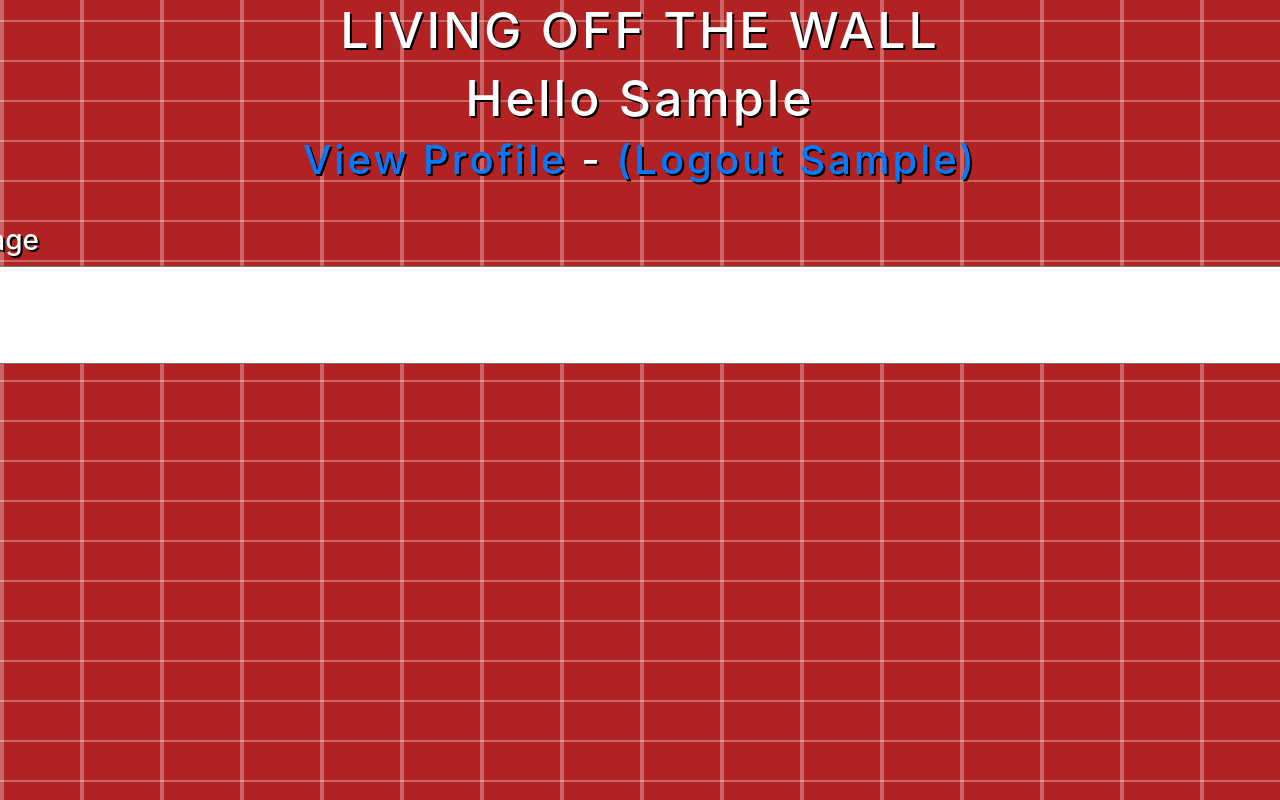
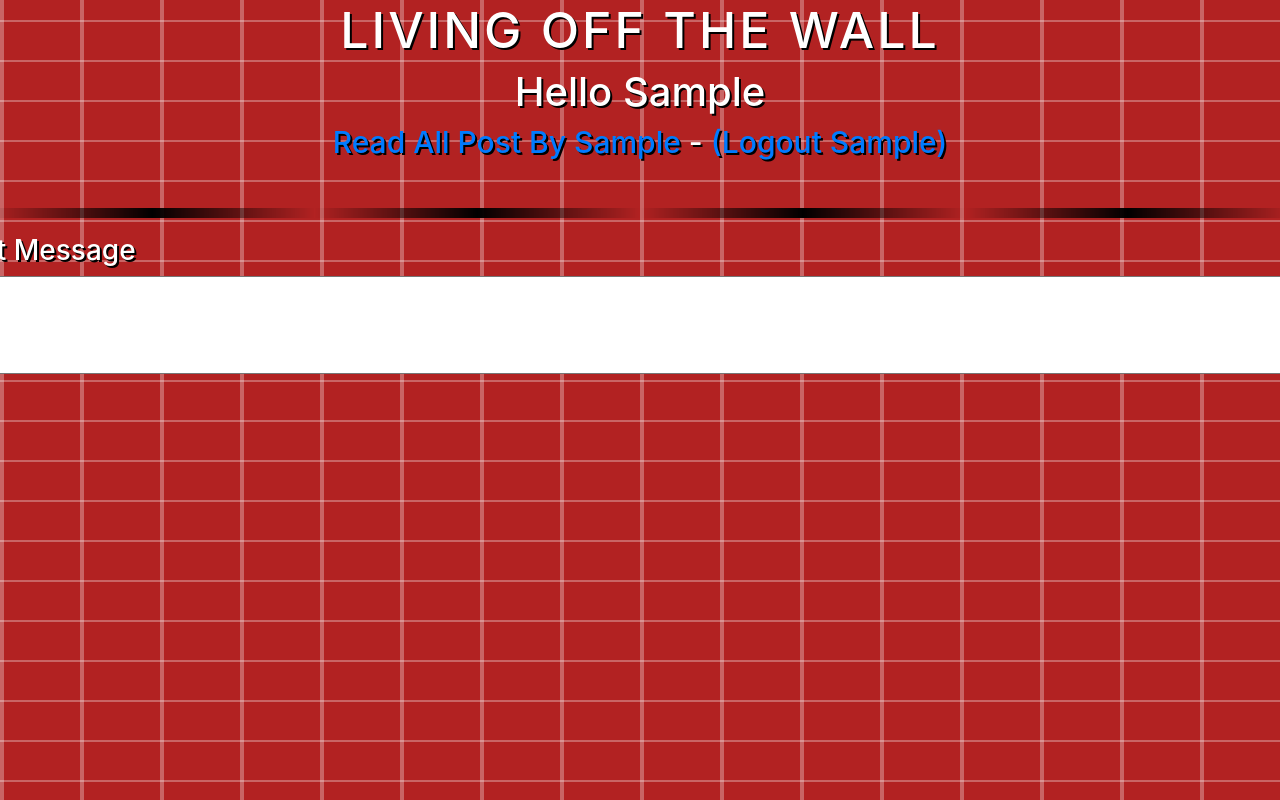
Before and after one commit to RevHam1/Living-Off-The-Wall-2, a Django app: template login/templates/login/success.html in a window 1280 px wide. Run offline with Django 5.2, Linux system fonts and the light colour scheme; the template is opened without the code that fills it, so the values that code supplies are empty; the visitor is signed in with stand-in values (Sample User, id 1); some libraries are stand-ins or nearby versions.

Commit message:
modified CSS for index, profile and success.html

```diff
--- a/login/static/styles.css
+++ b/login/static/styles.css
@@ -46,23 +96,29 @@
   text-align: center;
 }
 
+.title-2 {
+  color: white;
+  font-size: 40px;
+  text-shadow: 2px 2px black;
+  letter-spacing: normal;
+  text-align: center;
+}
+
+.title-3 {
+  font-size: 30px;
+  letter-spacing: normal;
+  text-align: center;
+}
+
 .title-logout {
   margin-bottom: 40px;
   font-size: 40px;
 }
 
-/* Sections inside the container */
-.section {
-  width: 100%;
-  max-width: 450px; /* Limits width for readability */
-  margin: 20px auto; /* Centers sections */
-  display: block; /* Avoids inline issues */
-}
-
 /* Button improvements */
-.button-msg {
-  background-color: blue;
-  color: white;
+.button-msg,
+.button-com,
+.button-like {
   padding: 10px;
   border-radius: 5px;
   margin-top: 10px;
--- a/login/templates/login/profile.html
+++ b/login/templates/login/profile.html
@@ -18,7 +18,9 @@
     <div id="container">
       <h1 class="title">LIVING OFF THE WALL</h1>
 
-      <h1>You Are Viewing All Post By {{user.first_name}}</h1>
+      <h1>
+        You Are Viewing All Post By {{user.first_name}} {{user.last_name}}
+      </h1>
       <h2>
         <a href="/success">Back to The Wall</a>-
         <a href="/logout">(Logout {{ user.first_name }})</a>
--- a/login/templates/login/success.html
+++ b/login/templates/login/success.html
@@ -18,13 +18,17 @@
     <div id="container">
       <div class="message">
         <h1 class="title">LIVING OFF THE WALL</h1>
-        <h1 class="title">Hello {{ user.first_name }}</h1>
+        <h1 class="title-2">Hello {{ user.first_name }}</h1>
 
-        <h2 class="title title-logout">
-          <a href="{% url 'user_profile' user.id %}">View Profile</a> -
+        <h2 class="title-3">
+          <a href="{% url 'user_profile' user.id %}"
+            >Read All Post By {{user.first_name}}</a
+          >
+          -
           <a href="/logout">(Logout {{ user.first_name }})</a>
         </h2>
-        <!-- <h1>Hello {{ user.first_name }}</h1> -->
+        <br />
+        <hr class="jagged-hr" />
 
         {% if messages %}
         <ul class="messages">
@@ -35,7 +39,7 @@
         {% endif %}
 
         <div class="post">
-          <h3>Post a Message</h3>
+          <h3>Create a Post Message</h3>
           <form action="/create_message" method="POST">
             {% csrf_token %}
             <textarea name="content" cols="157" rows="4"></textarea>
@@ -48,6 +52,19 @@
       {% for message in all_messages %}
       <div class="message container post2">
         <hr class="jagged-hr" />
+        <!-- <p
+          class="jagged-hr"
+          style="
+            text-align: center;
+            margin: 25px 0px;
+            font-size: 24px;
+            color: black;
+            letter-spacing: 5px;
+          "
+        >
+          ^^^^^^^^^^^^^^^^^^^^^^^^^^^^^^^^^^^^^^^
+        </p> -->
+
         <h3 style="text-decoration: underline">
           Posted By: {{message.poster}} - {{message.created_at|date:"F j, Y"}}
         </h3>
```
Also changed, not shown: other parts of login/static/styles.css (+67 -26 lines), login/templates/login/index.html (+38 -16 lines).
